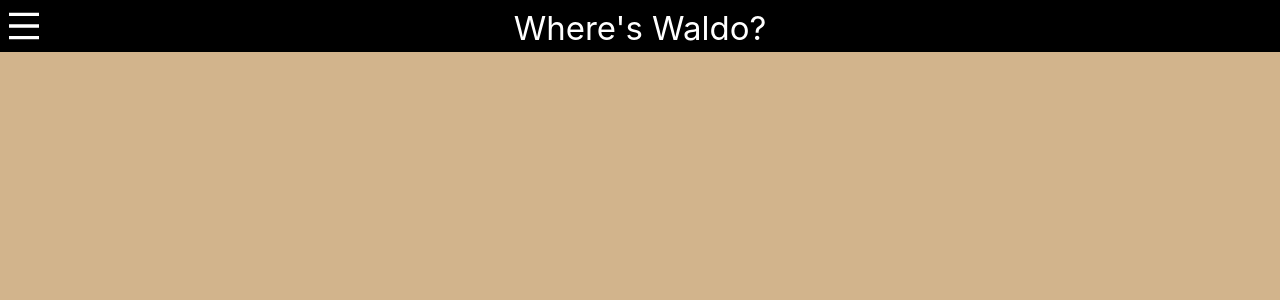
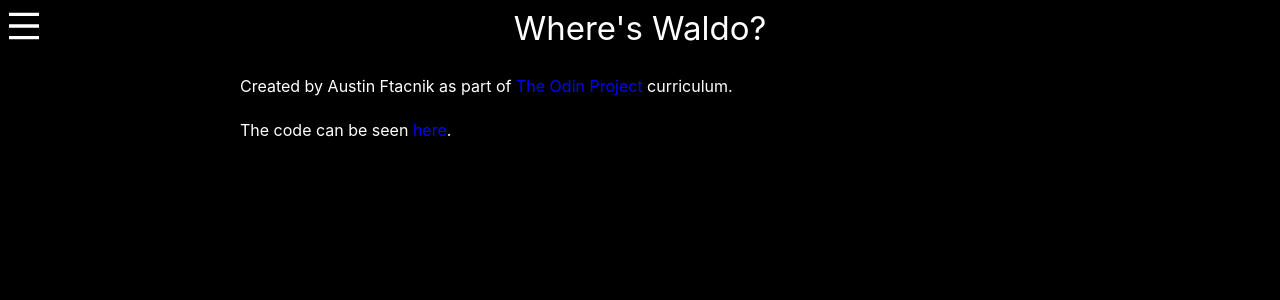
Before and after one commit to aplyd/wheres-waldo, a React (Create React App) app: page /wheres-waldo/about in a window 1280 px wide. Shown: the top 300 px of the page. Built offline with nearby package versions, Linux system fonts and the light colour scheme; no server answers; the database is empty.

Commit message:
additional styling, add minimal content to about page, add proptypes

```diff
--- a/src/App.js
+++ b/src/App.js
@@ -353,7 +353,7 @@
 				// handle gameover - store final finish timestamp and reveal all scores
 			} else {
 				layoutDispatch({ type: consts.LOADING_FINAL_RESULTS });
-				history.push('/scoreboard');
+				history.push('/leaderboard');
 
 				addFinishTimestampAndCalculateTotal({
 					image: `${
@@ -455,7 +455,7 @@
 				/>
 				<Route
 					exact
-					path="/scoreboard"
+					path="/leaderboard"
 					component={(props) => (
 						<Scoreboard
 							{...props}
--- a/src/layouts/About.js
+++ b/src/layouts/About.js
@@ -1,3 +1,4 @@
+import PropTypes from 'prop-types';
 import React from 'react';
 import styled from 'styled-components';
 import Nav from './Nav';
@@ -7,19 +8,51 @@
 	height: calc(100vh - 52px);
 	top: 52px;
 	position: absolute;
-	background-color: tan;
+	background-color: black;
 	z-index: 1004;
-	max-width: 1290px;
-	display: grid;
-	grid-template-columns: 1f 1fr;
-	grid-template-rows: 1fr 1fr;
+`;
+
+const Content = styled.div`
+	max-width: 800px;
+	margin: 0 auto;
+	display: flex;
+	flex-direction: column;
+
+	&& > p {
+		color: white;
+		padding-top: 24px;
+	}
+
+	&& a,
+	a[visited] {
+		color: blue;
+	}
 `;
 
 export default function About({ layoutDispatch }) {
 	return (
 		<>
 			<Nav layoutDispatch={layoutDispatch} />
-			<Container></Container>
+			<Container>
+				<Content>
+					<p>
+						Created by Austin Ftacnik as part of{' '}
+						<a href="https://www.theodinproject.com/lessons/where-s-waldo-a-photo-tagging-app-javascript">
+							The Odin Project{' '}
+						</a>
+						curriculum.
+					</p>
+					<p>
+						The code can be seen{' '}
+						<a href="https://github.com/aplyd/wheres-waldo">here</a>
+						.
+					</p>
+				</Content>
+			</Container>
 		</>
 	);
 }
+
+About.propTypes = {
+	layoutDispatch: PropTypes.func,
+};
--- a/src/layouts/Cover.js
+++ b/src/layouts/Cover.js
@@ -1,3 +1,4 @@
+import PropTypes from 'prop-types';
 import React from 'react';
 import { useHistory } from 'react-router-dom';
 import styled from 'styled-components';
@@ -70,3 +71,7 @@
 		</>
 	);
 }
+
+Cover.propTypes = {
+	layoutDispatch: PropTypes.func,
+};
--- a/src/layouts/Menu.js
+++ b/src/layouts/Menu.js
@@ -1,3 +1,4 @@
+import PropTypes from 'prop-types';
 import React from 'react';
 import styled from 'styled-components';
 import { MdClose } from 'react-icons/md';
@@ -66,19 +67,19 @@
 	}
 `;
 
-export default function Menu({ layoutDispatch, layoutState }) {
+export default function Menu({ layoutState }) {
 	const history = useHistory();
 
 	const menuItems = [
 		{
-			title: 'Resume',
+			title: 'Find',
 			action: () => {
-				history.goBack();
+				history.push('/find');
 			},
 		},
 		{
-			title: 'Scoreboard',
-			action: () => history.push('/scoreboard'),
+			title: 'Leaderboard',
+			action: () => history.push('/leaderboard'),
 		},
 		{
 			title: 'About',
@@ -131,3 +132,10 @@
 		</Container>
 	);
 }
+
+Menu.propTypes = {
+	layoutState: PropTypes.shape({
+		currentImageIndex: PropTypes.number,
+		images: PropTypes.array,
+	}),
+};
--- a/src/layouts/Nav.js
+++ b/src/layouts/Nav.js
@@ -1,3 +1,4 @@
+import PropTypes from 'prop-types';
 import React from 'react';
 import styled from 'styled-components';
 import { RiMenuLine } from 'react-icons/ri';
@@ -52,3 +53,7 @@
 		</>
 	);
 }
+
+Nav.propTypes = {
+	layoutDispatch: PropTypes.func,
+};
--- a/src/layouts/Result.js
+++ b/src/layouts/Result.js
@@ -1,3 +1,4 @@
+import PropTypes from 'prop-types';
 import React from 'react';
 import styled from 'styled-components';
 import { Spacer } from '../GlobalStyle';
@@ -127,7 +128,7 @@
 	margin: 0 auto;
 	background-color: white;
 	border-radius: 8px;
-	height: 370px;
+	height: 470px;
 	overflow-y: scroll;
 	overflow-x: hidden;
 	width: 300px;
@@ -166,9 +167,9 @@
 						<LoadingIcon as={AiOutlineLoading} />
 					) : (
 						<>
-							<Spacer height={'24px'} />
+							<Spacer height={'31px'} />
 							<Title>Good job!</Title>
-							<Spacer height={'24px'} />
+							<Spacer height={'32px'} />
 							<SubTitle>your time</SubTitle>{' '}
 							<Time>
 								{getMinutesFromMillis(
@@ -181,7 +182,7 @@
 							</Time>
 							<Spacer height={'48px'} />
 							<Prompt>Add your name to the leaderboard?</Prompt>
-							<Spacer height={'24px'} />
+							<Spacer height={'81px'} />
 							<NameInput
 								placeholder="Name"
 								autoFocus
@@ -194,7 +195,7 @@
 								value={layoutState.allScores.userScores.name}
 								maxLength="10"
 							/>
-							<Spacer height={'48px'} />
+							<Spacer height={'76px'} />
 							<NextBtn
 								type="button"
 								onClick={() => {
@@ -259,3 +260,13 @@
 		</>
 	);
 }
+
+Result.propTypes = {
+	layoutDispatch: PropTypes.func,
+	layoutState: PropTypes.shape({
+		allScores: PropTypes.object,
+		currentImageIndex: PropTypes.number,
+		images: PropTypes.array,
+		isLoadingResult: PropTypes.bool,
+	}),
+};
```
Also changed, not shown: src/components/CharacterDropdown.js (+14 -9 lines), src/components/ImageElements.js (+22 -0 lines), src/components/ShowResult.js (+9 -0 lines), src/layouts/Image.js (+17 -0 lines), src/layouts/Scoreboard.js (+7 -0 lines), 1 other file (tests, documents, lock files or other folders).
